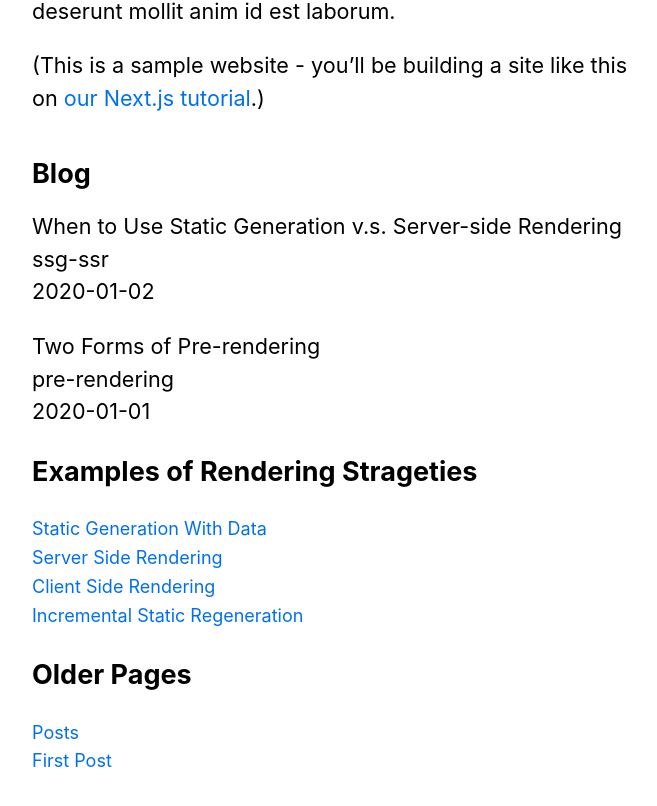
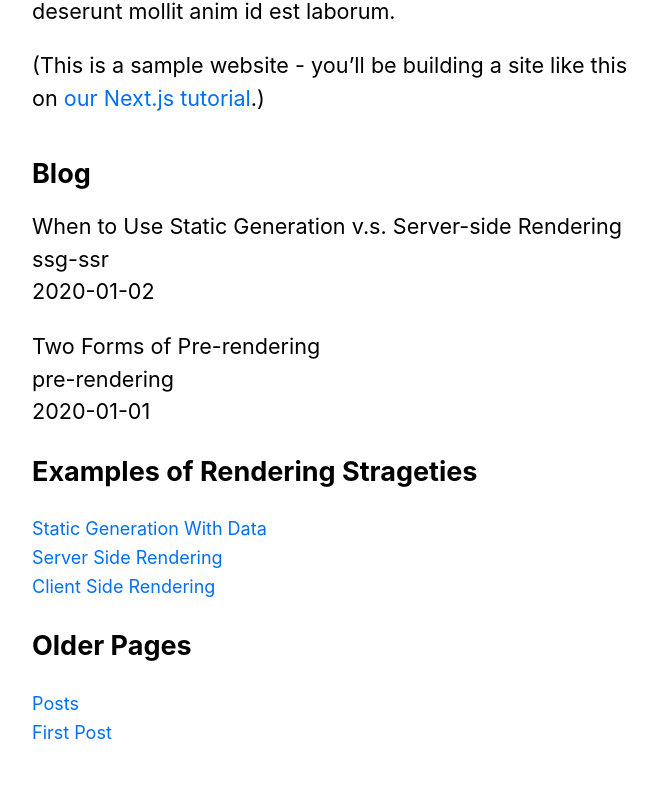
Before and after one commit to pointcharge/next_learn_starter, a Next.js app: page / in a window 1280 px wide. Shown: the part 541-1347 px from the top of the page, without its empty margins (302-959 px from the left). Built offline with nearby package versions, Linux system fonts and the light colour scheme.

Commit message:
removed incremental static regen bc it is not workingas intended

```diff
--- a/components/RenderingStrageties.jsx
+++ b/components/RenderingStrageties.jsx
@@ -21,11 +21,11 @@ export default function RenderingStrageties() {
             Client Side Rendering
           </Link>
         </div>
-        <div>
+        {/* <div>
           <Link href="/render/incremental-static-regeneration">
             Incremental Static Regeneration
           </Link>
-        </div>
+        </div> */}
     </div>
   )
 }
--- a/pages/render/incremental-static-regeneration.js
+++ b/pages/render/_incremental-static-regeneration.js
@@ -20,7 +20,9 @@ export async function getStaticProps() {
   };
 }
 
-export default function ServerSideGenerated({ randomUser }) {
+// NOTE: This is not working as intended. I'll have to read up more on
+// how icr works
+export default function IncrementalStaticRegeneration({ randomUser }) {
   return (
     <Layout>
       <div>
```
